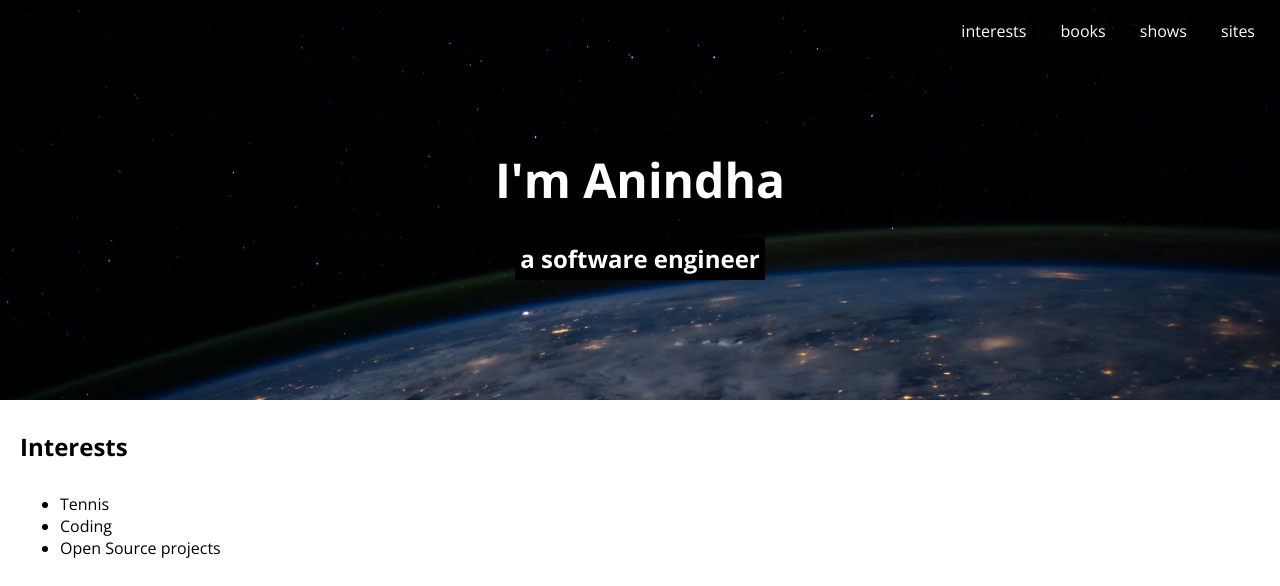
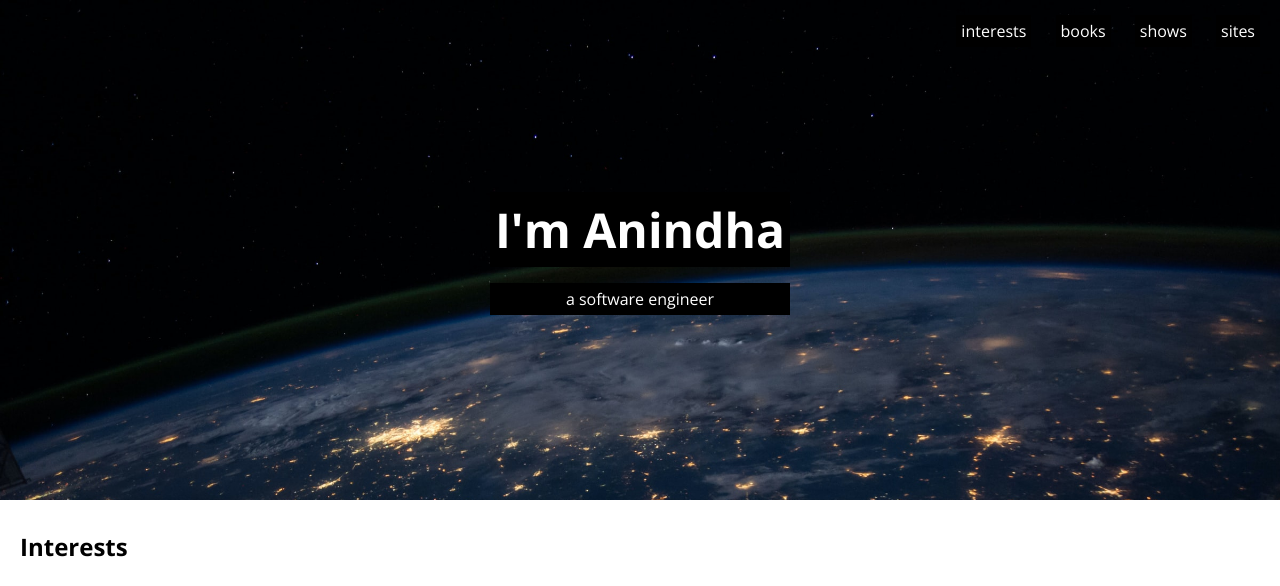
Before and after one commit to anindha/anindha.github.io, a plain HTML site: page index.html in a window 1280 px wide. Shown: the top 586 px of the page. Drawn offline with nearby package versions, Linux system fonts and the light colour scheme.

Commit message:
Minor updates

```diff
--- a/index.html
+++ b/index.html
@@ -11,7 +11,7 @@
 </head>
 
 <body>
-	<section class="hero">
+	<header class="hero">
 		<nav>
 			<a href="#interests">interests</a>
 			<a href="#books">books</a>
@@ -19,9 +19,11 @@
 			<a href="#sites">sites</a>
 		</nav>
 
-		<h1>I'm Anindha</h1>
-		<h2>a software engineer</h2>
-	</section>
+		<div>
+			<h1>I'm Anindha</h1>
+			<p>a software engineer</p>
+		</div>
+	</header>
 
 	<main>
 		<h2 id="interests">Interests</h2>
--- a/styles.css
+++ b/styles.css
@@ -1,11 +1,12 @@
 .hero {
 	width: 100vw;
-	height: 400px;
+	height: 500px;
 	background-image: url(./hero.jpg);
 	background-size: cover;
 
 	display: flex;
 	flex-direction: column;
+	align-items: center;
 }
 
 .hero nav {
@@ -31,15 +32,16 @@ main {
 }
 
 .hero h1,
-.hero h2 {
+.hero p {
 	background-color: black;
 	color: white;
 	align-self: center;
 	padding: 5px;
+	text-align: center;
 }
 
 .hero h1 {
-	margin-top: 100px;
+	margin-top: 150px;
 	margin-bottom: 10px;
 	font-size: 48px;
 }
```
